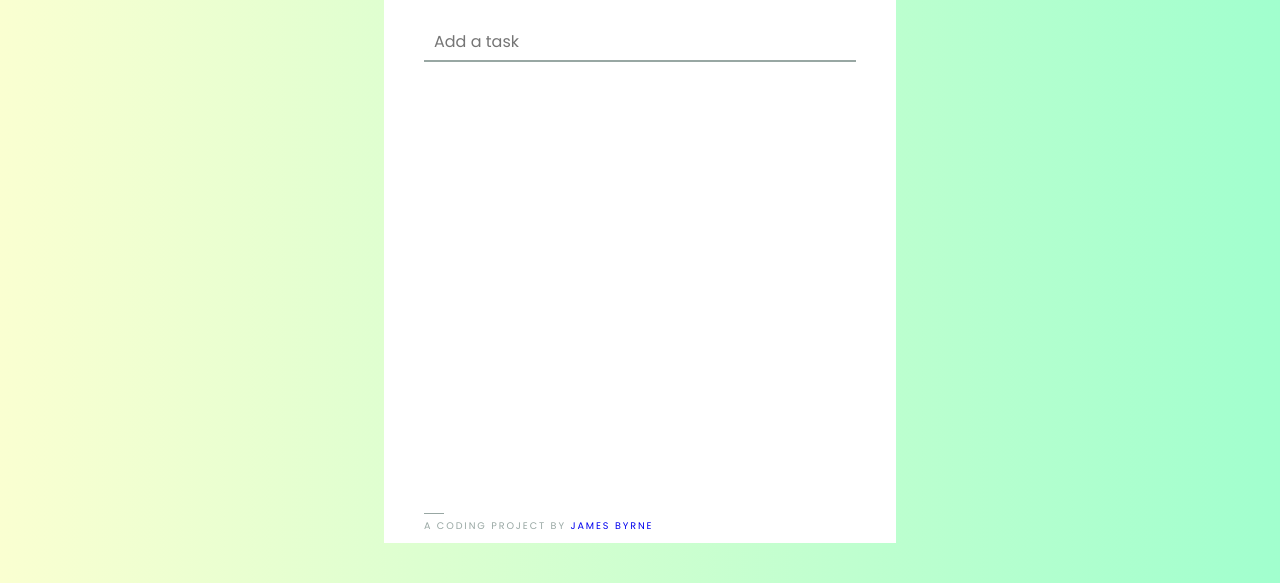
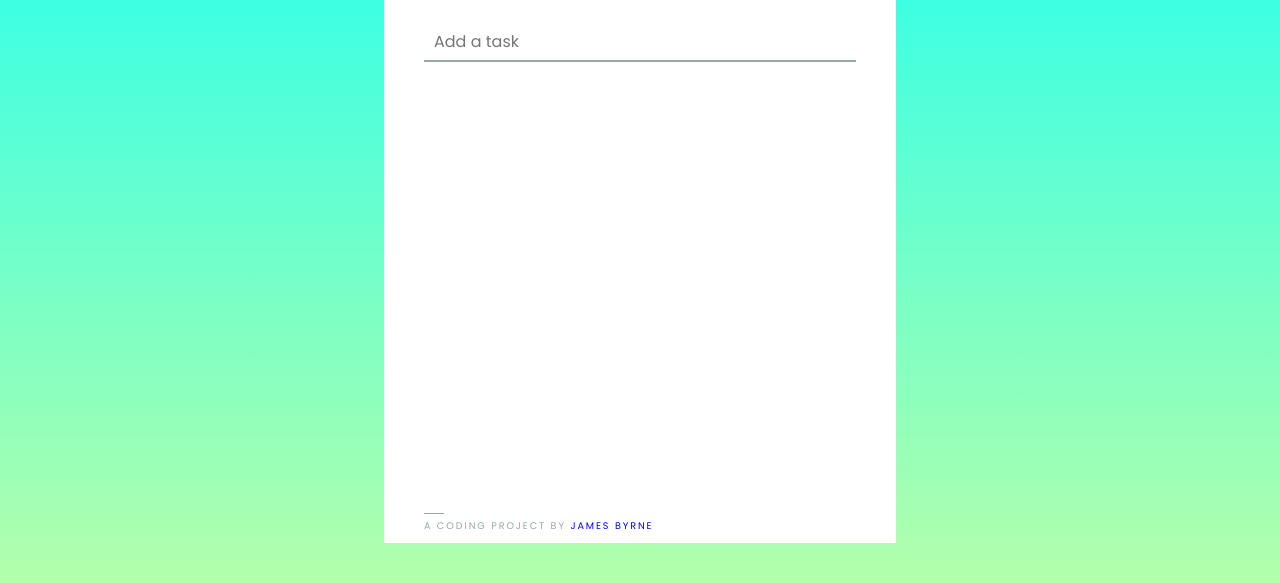
Before and after one commit to jamesbyrne89/ToDo-List, a plain HTML site: page index.html in a window 1280 px wide. Shown: the part 217-800 px from the top of the page. Drawn offline with Linux system fonts and the light colour scheme.

Commit message:
Changed background colour

```diff
--- a/scss/styles.scss
+++ b/scss/styles.scss
@@ -14,9 +14,9 @@ input:focus:-ms-input-placeholder { color:transparent; } /* IE 10+ */
 body{
 
 margin: 0px;
-background: #A1FFCE; /* fallback for old browsers */
-background: -webkit-linear-gradient(to left, #A1FFCE , #FAFFD1); /* Chrome 10-25, Safari 5.1-6 */
-background: linear-gradient(to left, #A1FFCE , #FAFFD1); /* W3C, IE 10+/ Edge, Firefox 16+, Chrome 26+, Opera 12+, Safari 7+ */
+background: #B3FFAB; /* fallback for old browsers */
+background: -webkit-linear-gradient(to top, #B3FFAB , #12FFF7); /* Chrome 10-25, Safari 5.1-6 */
+background: linear-gradient(to top, #B3FFAB , #12FFF7); /* W3C, IE 10+/ Edge, Firefox 16+, Chrome 26+, Opera 12+, Safari 7+ */
 color: $mainTextColour;
 }
 
@@ -214,13 +214,13 @@ background: transparent;
 			text-decoration: none;
 		}
 		a:hover {
-			font-style: italic;
+		text-decoration: underline ;
 		transform: translateY(-2px);
     -webkit-transform: translateY(-2px);
     -moz-transform: translateY(-1px);
 		}
 		a:visited {
-			color: #23E9B4;
+			color: #12FFF7;
 		}
 	}
 
```
Also changed, not shown: index.html (+1 -0 lines), css/styles.css, 1 other file.
